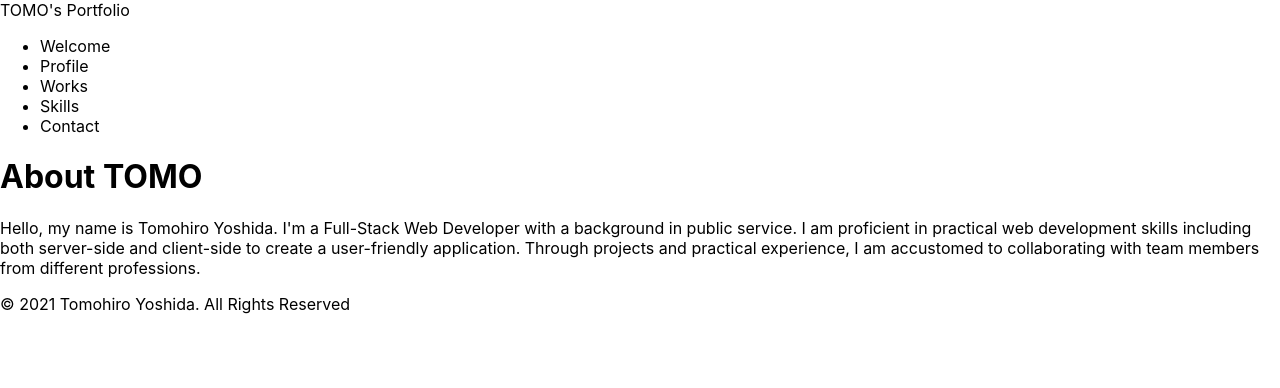
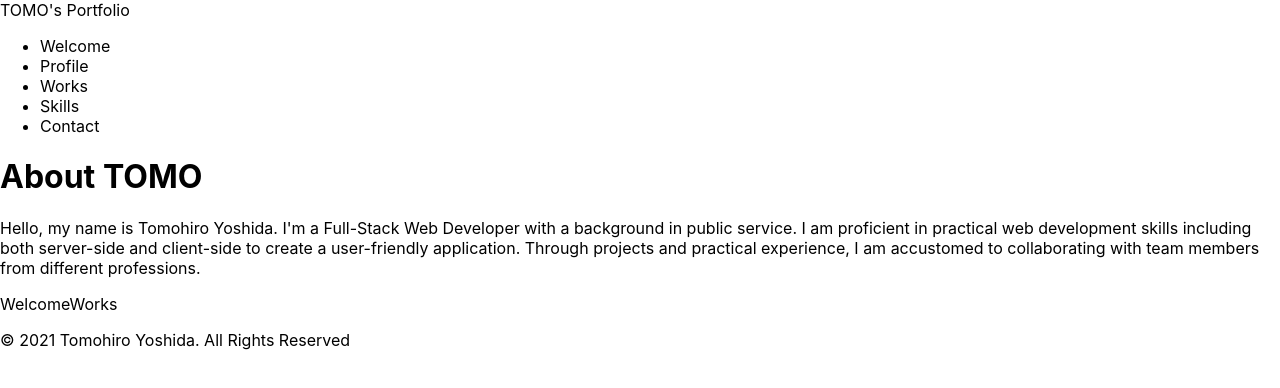
Before and after one commit to TOMO-YOSHI/next-portfolio, a Next.js app: page /profile in a window 1280 px wide. Shown: the top 388 px of the page. Built offline with nearby package versions, Linux system fonts and the light colour scheme.

Commit message:
modify routing

```diff
--- a/pages/profile.tsx
+++ b/pages/profile.tsx
@@ -1,3 +1,4 @@
+import Link from 'next/link';
 import Layout from '../components/Layout';
 
 export default function ProfilePage() {
@@ -5,6 +6,12 @@
         <Layout title="TOMO's Profile">
             <h1>About TOMO</h1>
             <p>Hello, my name is Tomohiro Yoshida. I'm a Full-Stack Web Developer with a background in public service. I am proficient in practical web development skills including both server-side and client-side to create a user-friendly application. Through projects and practical experience, I am accustomed to collaborating with team members from different professions.</p>
+            <Link href={'/'}>
+                <a>Welcome</a>
+            </Link>
+            <Link href={'/works'}>
+                <a>Works</a>
+            </Link>
         </Layout>
     )
 }
```
